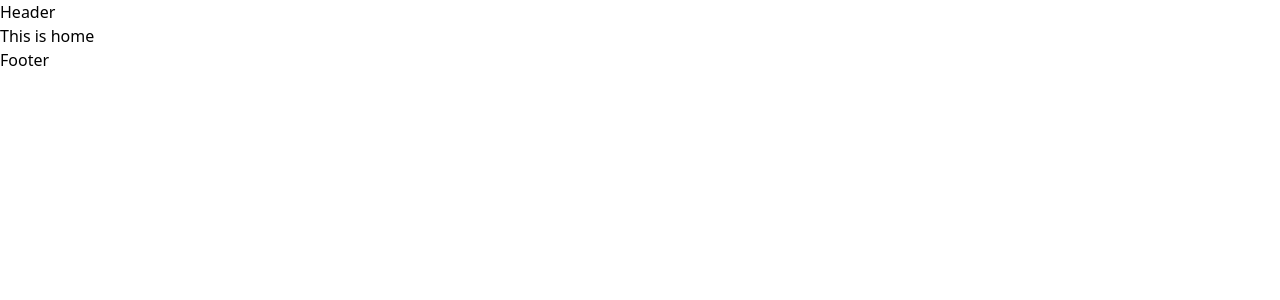
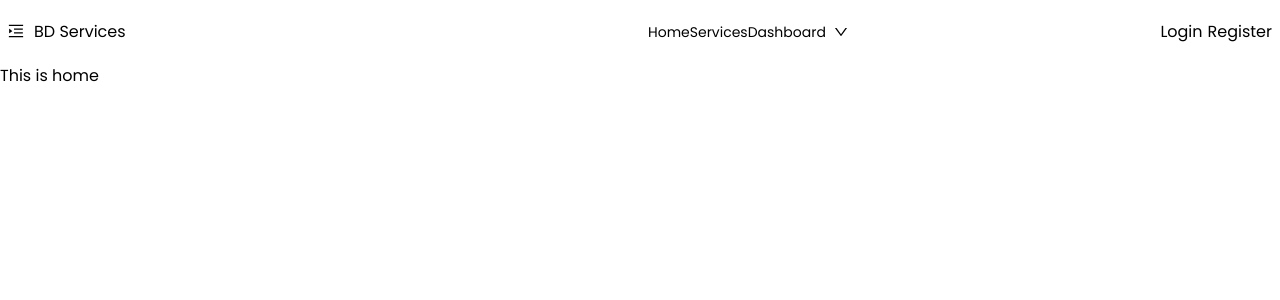
Before and after one commit to Sadi73/eservicebd-client-side, a React (Vite) app: page / in a window 1280 px wide. Shown: the top 300 px of the page. Built offline with nearby package versions, Linux system fonts and the light colour scheme.

Commit message:
navbar added

```diff
--- /dev/null
+++ b/src/Layouts/Footer/Footer.jsx
@@ -0,0 +1,11 @@
+import React from 'react';
+
+const Footer = () => {
+    return (
+        <div>
+
+        </div>
+    );
+};
+
+export default Footer;
--- /dev/null
+++ b/src/Layouts/Navbar/CustomDropDown.jsx
@@ -0,0 +1,47 @@
+import React from 'react';
+import { DownOutlined } from '@ant-design/icons';
+import { Dropdown, Space } from 'antd';
+import { Link } from 'react-router-dom';
+
+const items = [
+    {
+        key: '1',
+        label: (
+            <Link to="/add-new-service">Add Service</Link>
+        ),
+    },
+    {
+        key: '2',
+        label: (
+            <Link to="/manage-service">Manage Service</Link>
+        ),
+    },
+    {
+        key: '3',
+        label: (
+            <Link to="/booked-service">Booked Service</Link>
+        ),
+    },
+    {
+        key: '4',
+        label: (
+            <Link to="/service-to-do">Service To Do</Link>
+        ),
+    },
+];
+
+const CustomDropDown = () => (
+    <Dropdown
+        menu={{
+            items,
+        }}
+    >
+        <a onClick={(e) => e.preventDefault()}>
+            <Space>
+                Dashboard
+                <DownOutlined />
+            </Space>
+        </a>
+    </Dropdown>
+);
+export default CustomDropDown;
--- /dev/null
+++ b/src/Layouts/Navbar/MenuBar.jsx
@@ -0,0 +1,64 @@
+import React from 'react';
+import { MenuUnfoldOutlined } from '@ant-design/icons';
+import { Dropdown, Space } from 'antd';
+import { Link } from 'react-router-dom';
+0
+const items = [
+  {
+    key: '1',
+    label: (
+        <Link to="/">Home</Link>
+    )
+  },
+  {
+    key: '2',
+    label: (
+        <Link to="/">Services</Link>
+    )
+  },
+  {
+    key: '3',
+    label: 'Dashboard',
+    children: [
+      {
+        key: '2-1',
+        label: (
+            <Link to="/add-new-service">Add Service</Link>
+        )
+      },
+      {
+        key: '2-2',
+        label: (
+            <Link to="/manage-service">Manage Service</Link>
+        )
+      },
+      {
+        key: '2-3',
+        label: (
+            <Link to="/booked-service">Booked Service</Link>
+        ),
+      },
+      {
+        key: '2-4',
+        label: (
+            <Link to="/service-to-do">Service To Do</Link>
+        ),
+      },
+    ],
+  }
+];
+
+const MenuBar = () => (
+  <Dropdown
+    menu={{
+      items,
+    }}
+  >
+    <a onClick={(e) => e.preventDefault()}>
+      <Space>
+         <MenuUnfoldOutlined />
+      </Space>
+    </a>
+  </Dropdown>
+);
+export default MenuBar;
--- /dev/null
+++ b/src/Layouts/Navbar/Navbar.css
@@ -0,0 +1,38 @@
+.navbar {
+    display: flex;
+    align-items: center;
+    padding: 0.5rem;
+    min-height: 4rem;
+    width: 100%;
+}
+
+.navbar-start {
+    display: flex;
+    width: 50%;
+    align-items: center;
+    gap: 10px;
+}
+
+.navbar-center {}
+
+.menu {
+    display: flex;
+    flex-direction: column;
+    flex-wrap: wrap;
+    font-size: 0.875rem;
+    line-height: 1.25rem;
+    padding: 0.5rem;
+}
+
+.menu-horizontal {
+    display: inline-flex;
+    flex-direction: row;
+}
+
+
+.navbar-end {
+    display: flex;
+    flex-grow: 1;
+    justify-content: flex-end;
+    gap: 5px;
+}
--- /dev/null
+++ b/src/Layouts/Navbar/Navbar.jsx
@@ -0,0 +1,35 @@
+import React from 'react';
+import './Navbar.css';
+import MenuBar from './MenuBar';
+import { Link } from 'react-router-dom';
+import CustomDropDown from './CustomDropDown';
+
+const Navbar = () => {
+
+    return (
+        <div className='navbar shadow-lg'>
+            <div className='navbar-start'>
+                <div className='md:hidden'>
+                    <MenuBar />
+                </div>
+                <Link to="/"><button className='text-3xl font-medium'>BD Services</button></Link>
+            </div>
+
+            <div className='navbar-center hidden md:flex'>
+                <ul className='menu menu-horizontal '>
+                    <li className='mx-5'><Link to="/">Home</Link></li>
+                    <li className='mx-5'><Link to="service/all">Services</Link></li>
+                    <li><CustomDropDown /></li>
+                </ul>
+            </div>
+
+            <div className='navbar-end'>
+                <Link to="/login"><button className='border px-5 py-3'>Login</button></Link>
+                <Link to="/register"><button className='border px-5 py-3'>Register</button></Link>
+            </div>
+
+        </div >
+    );
+};
+
+export default Navbar;
--- a/src/Layouts/Root/Root.jsx
+++ b/src/Layouts/Root/Root.jsx
@@ -1,12 +1,14 @@
 import React from 'react';
 import { Outlet } from 'react-router-dom';
+import Navbar from '../Navbar/Navbar';
+import Footer from '../Footer/Footer';
 
 const Root = () => {
     return (
         <div>
-            <h1>Header</h1>
+            <Navbar/>
             <Outlet />
-            <h1>Footer</h1>
+            <Footer/>
         </div>
     );
 };
--- a/src/index.css
+++ b/src/index.css
@@ -1,3 +1,12 @@
+@import url('https://fonts.googleapis.com/css2?family=Poppins:ital,wght@0,100;0,200;0,300;0,400;0,500;0,600;0,700;0,800;0,900;1,100;1,200;1,300;1,400;1,500;1,600;1,700;1,800;1,900&display=swap');
+
+* {
+    font-family: "Poppins", sans-serif;
+    /* font-weight: 400;
+    font-style: normal; */
+  }
+
+
 @tailwind base;
 @tailwind components;
 @tailwind utilities;
```
